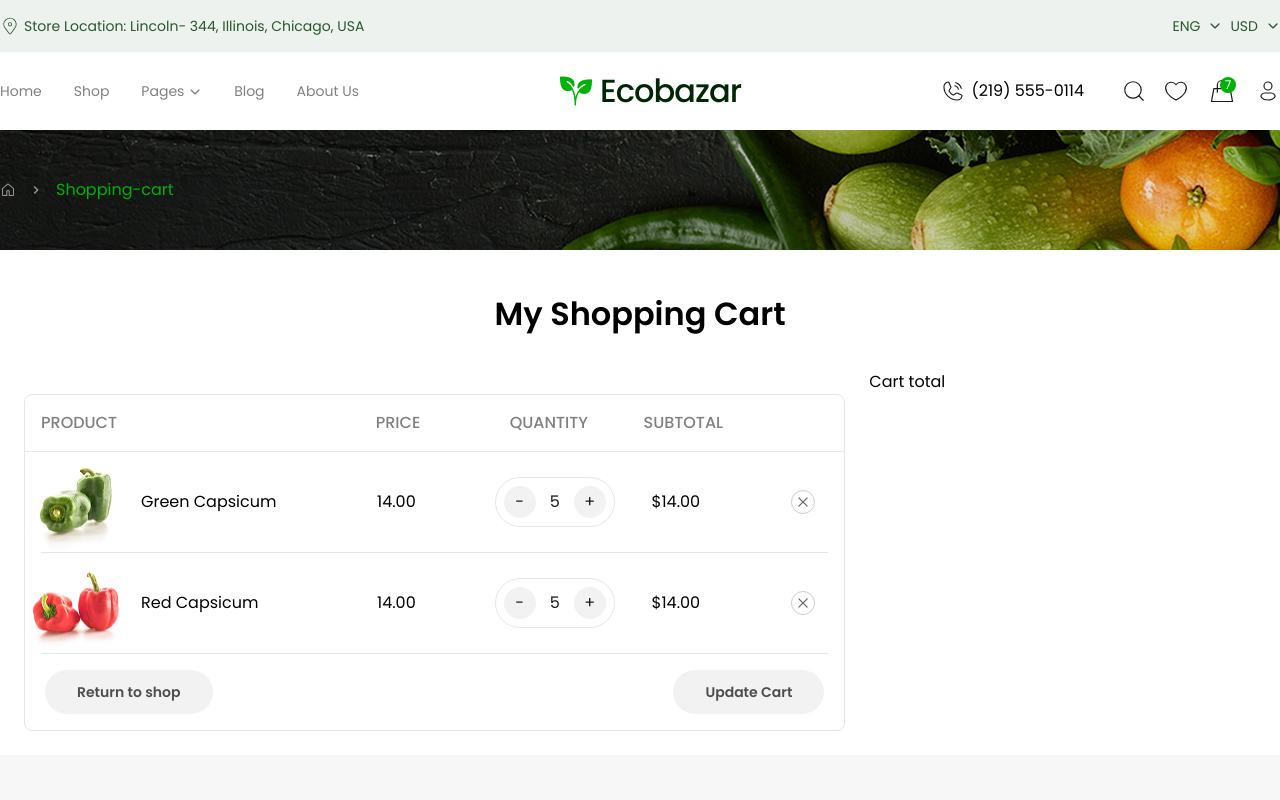
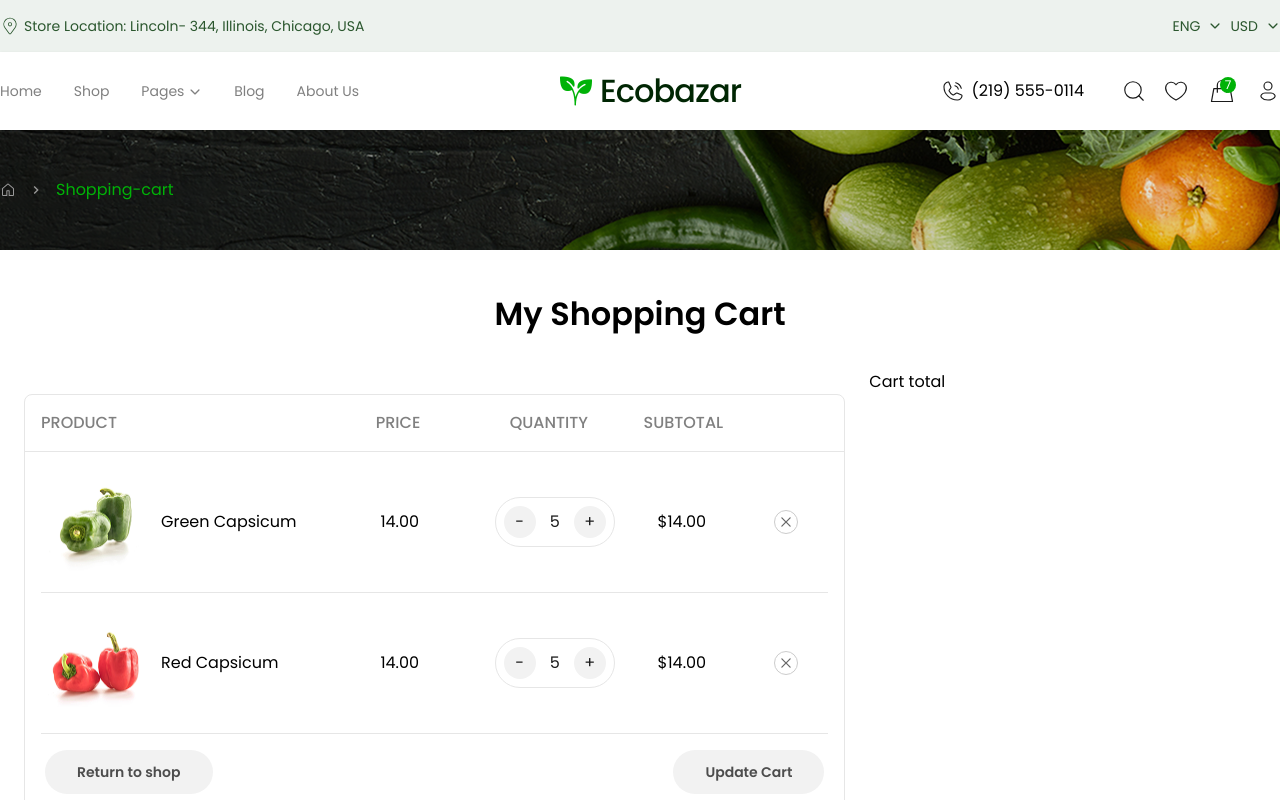
Before and after one commit to itsdevelopershakil/organic-food-e-commerce, a React (Vite) app: page /shopping-cart in a window 1280 px wide. Shown: the top 800 px of the page. Built offline with nearby package versions, Linux system fonts and the light colour scheme.

Commit message:
fixing some design

```diff
--- a/src/pages/ShoppingCart.tsx
+++ b/src/pages/ShoppingCart.tsx
@@ -67,7 +67,7 @@ const ShoppingCart = () => {
                                 <div>
                                     {cart.map((item) => (
                                         <div key={item.id} className="*p-4">
-                                            <div className="grid grid-cols-12 gap-4 items-center">
+                                            <div className="grid grid-cols-12 gap-4 items-center p-5">
                                                 <div className="col-span-5 flex gap-4 items-center">
                                                     <img
                                                         src={item.image}
@@ -109,7 +109,7 @@ const ShoppingCart = () => {
                                                         </button>
                                                     </div>
                                                 </div>
-                                                <div className="col-span-2">
+                                                <div className="col-span-2 p-4">
                                                     ${item.price.toFixed(2)}
                                                 </div>
                                                 <div className="col-span-1">
```
